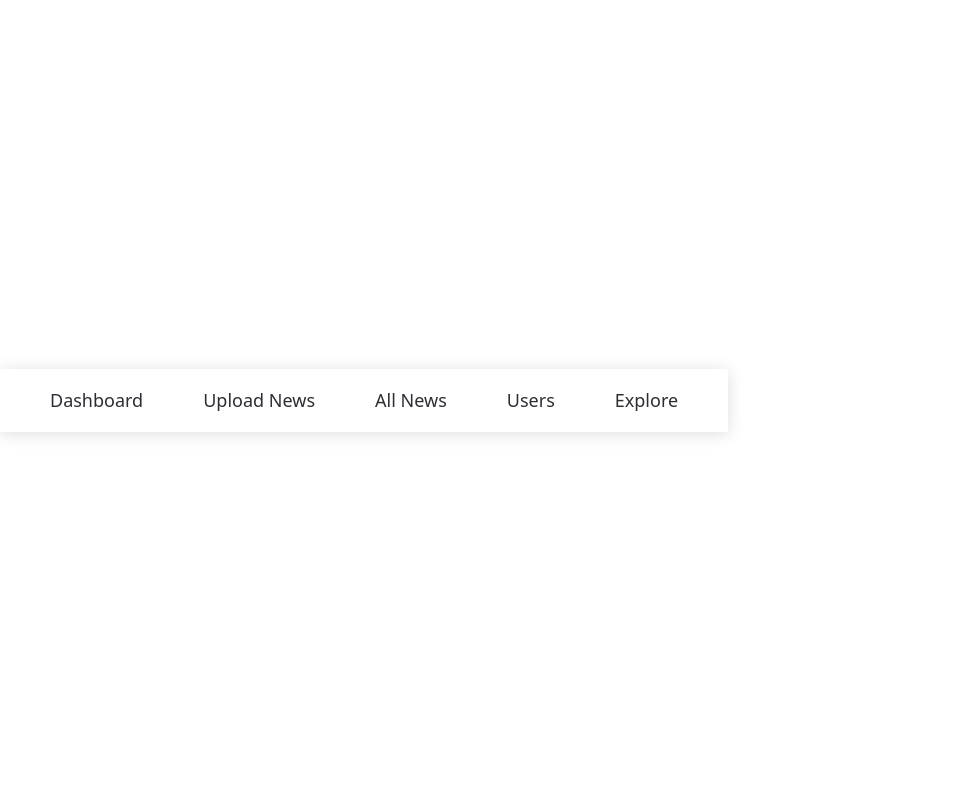
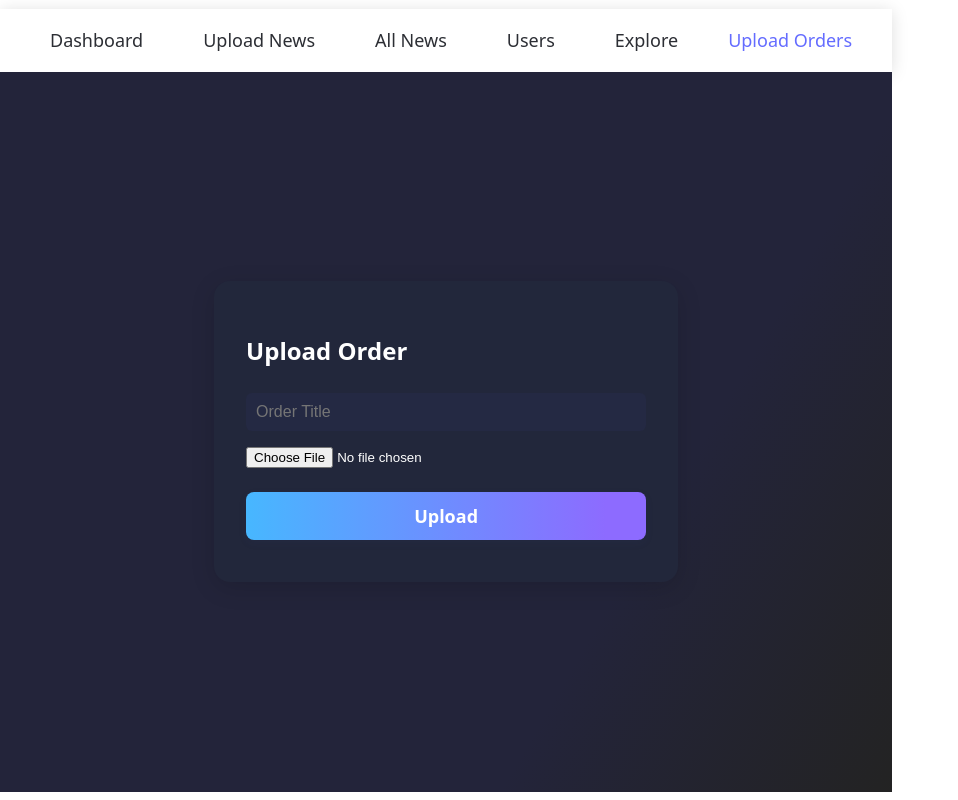
Before and after one commit to akshatt794/lawgikalai, a React (Vite) app in the folder lawgikalai-admin/: page /orders-upload in a window 1280 px wide. Shown: the whole page, without its empty margins (0-958 px from the left). Built offline with nearby package versions, Linux system fonts and the light colour scheme; no server answers.

Commit message:
chnages commit

```diff
--- a/lawgikalai-admin/src/App.jsx
+++ b/lawgikalai-admin/src/App.jsx
@@ -5,6 +5,7 @@ import UploadNews from "./pages/UploadNews";
 import AllNews from "./pages/AllNews";
 import Users from "./pages/Users";
 import ExplorePage from "./pages/ExplorePage";
+import UploadOrders from "./pages/UploadOrders"; // Adjust path as needed
 
 // No require('cors') or app.use() here!
 
@@ -34,6 +35,8 @@ function Navbar() {
       <Link to="/all-news" style={navLinkStyle}>All News</Link>
       <Link to="/users" style={navLinkStyle}>Users</Link>
       <Link to="/explore" style={navLinkStyle}>Explore</Link>
+      <Link to="/orders-upload">Upload Orders</Link>
+
     </nav>
   );
 }
@@ -52,6 +55,7 @@ function AppWithNavbar() {
         <Route path="/all-news" element={<AllNews />} />
         <Route path="/users" element={<Users />} />
         <Route path="/explore" element={<ExplorePage />} />
+        <Route path="/orders-upload" element={<UploadOrders />} />
       </Routes>
     </>
   );
--- a/lawgikalai-admin/src/pages/UploadOrders.jsx
+++ b/lawgikalai-admin/src/pages/UploadOrders.jsx
@@ -2,9 +2,9 @@ import { useState } from "react";
 import axios from "axios";
 const API_URL = import.meta.env.VITE_API_URL;
 
-export default function UploadOrder() {
+export default function OrdersUpload() {
   const [title, setTitle] = useState("");
-  const [orderPdf, setOrderPdf] = useState(null);
+  const [file, setFile] = useState(null);
   const [msg, setMsg] = useState("");
   const [loading, setLoading] = useState(false);
 
@@ -13,20 +13,20 @@ export default function UploadOrder() {
     setMsg("");
     setLoading(true);
 
+    const formData = new FormData();
+    formData.append("title", title);
+    formData.append("order", file);
+
     try {
-      const formData = new FormData();
-      formData.append("title", title);
-      formData.append("order", orderPdf);
-
-      const token = localStorage.getItem("token");
-      await axios.post(
-        `${API_URL}/api/orders/upload`,
-        formData,
-        { headers: { Authorization: `Bearer ${token}`, "Content-Type": "multipart/form-data" } }
-      );
+      await axios.post(`${API_URL}/api/orders/upload`, formData, {
+        headers: {
+          "Content-Type": "multipart/form-data",
+          Authorization: `Bearer ${localStorage.getItem("token")}`,
+        },
+      });
       setMsg("Order uploaded successfully!");
       setTitle("");
-      setOrderPdf(null);
+      setFile(null);
     } catch {
       setMsg("Failed to upload order.");
     }
@@ -34,29 +34,44 @@ export default function UploadOrder() {
   };
 
   return (
-    <div style={{ minHeight: "100vh", display: "flex", alignItems: "center", justifyContent: "center" }}>
-      <form onSubmit={handleUpload} style={{ maxWidth: 400, background: "#21213b", padding: 32, borderRadius: 12 }}>
-        <h2 style={{ color: "#fff", marginBottom: 18 }}>Upload Court Order</h2>
+    <div style={{ minHeight: "calc(100vh - 80px)", display: "flex", alignItems: "center", justifyContent: "center", background: "linear-gradient(120deg, #23243a 70%, #232323 100%)" }}>
+      <form onSubmit={handleUpload} style={{ width: 400, background: "#22273b", padding: 32, borderRadius: 16, boxShadow: "0 6px 24px rgba(0,0,0,0.14)", display: "flex", flexDirection: "column" }}>
+        <h2 style={{ color: "#fff", marginBottom: 24 }}>Upload Order</h2>
         <input
-          type="text"
           placeholder="Order Title"
           value={title}
-          onChange={e => setTitle(e.target.value)}
+          onChange={(e) => setTitle(e.target.value)}
           required
-          style={{ marginBottom: 18, padding: 10, borderRadius: 6, width: "100%" }}
+          style={{ marginBottom: 16, padding: 10, borderRadius: 6, border: "none", fontSize: 16, background: "#242943", color: "#fff" }}
         />
         <input
           type="file"
-          accept="application/pdf"
-          onChange={e => setOrderPdf(e.target.files[0])}
+          accept=".pdf"
+          onChange={(e) => setFile(e.target.files[0])}
           required
-          style={{ marginBottom: 24, padding: 8, borderRadius: 6, width: "100%" }}
+          style={{ marginBottom: 24, color: "#fff" }}
         />
-        <button type="submit" disabled={loading}
-          style={{ background: "#47b7ff", color: "#fff", border: "none", padding: "12px 0", borderRadius: 8, width: "100%" }}>
+        <button
+          type="submit"
+          disabled={loading}
+          style={{
+            background: "linear-gradient(90deg,#47b7ff,#8d6bff 90%)",
+            color: "#fff",
+            fontWeight: 700,
+            border: "none",
+            borderRadius: 8,
+            padding: "12px 0",
+            fontSize: 18,
+            cursor: "pointer",
+            boxShadow: "0 3px 8px rgba(48,60,130,0.08)",
+            marginBottom: 10,
+            transition: "0.15s",
+            opacity: loading ? 0.6 : 1,
+          }}
+        >
           {loading ? "Uploading..." : "Upload"}
         </button>
-        {msg && <p style={{ color: "#e3e3e3", marginTop: 14 }}>{msg}</p>}
+        {msg && <p style={{ color: "#e3e3e3", marginTop: 5 }}>{msg}</p>}
       </form>
     </div>
   );
```
